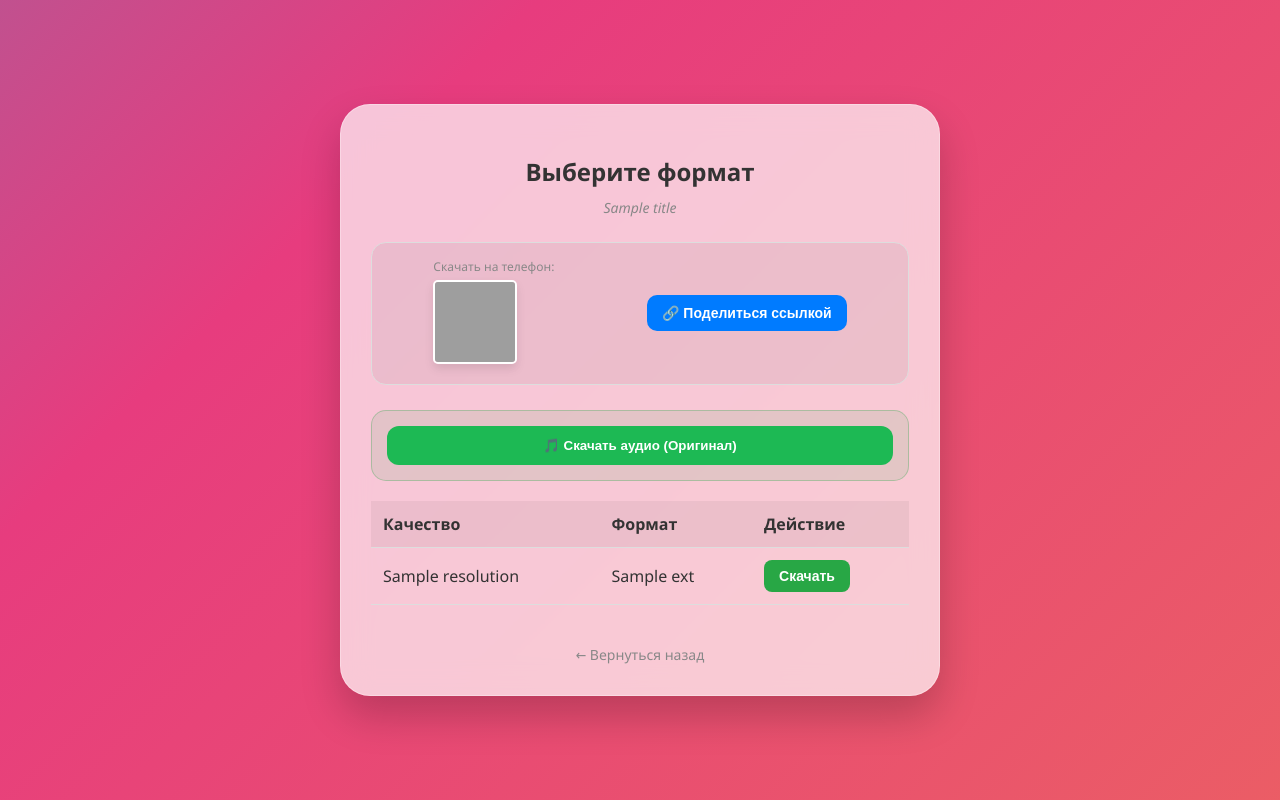
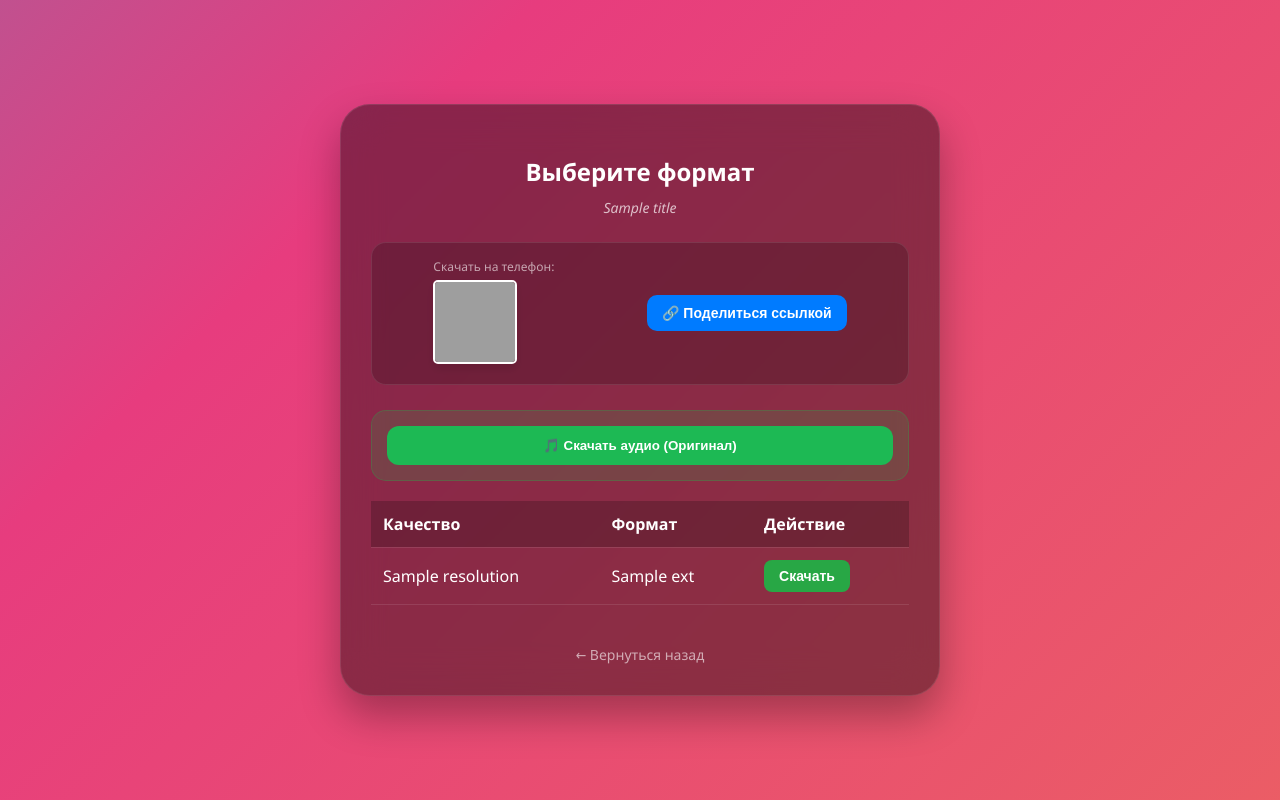
Before and after one commit to kristianoveckin-png/yt-downloader, a Flask app: template templates/options.html in a window 1280 px wide. Run offline with Flask 3, Linux system fonts and the light colour scheme; the template is opened without the code that fills it: most values are stand-ins (such as "Sample title", 1, 10 or a date in 2020); grey boxes are pictures that could not be loaded.

Commit message:
Update options.html

```diff
--- a/templates/options.html
+++ b/templates/options.html
@@ -6,69 +6,56 @@
     <title>Выбор качества</title>
     <link rel="shortcut icon" href="/favicon.ico" type="image/png">
     <style>
-        :root {
-            --bg-color: #f0f2f5; --container-bg: #ffffff; --text-color: #333333;
-            --input-border: #ddd; --accent-color: #28a745; --accent-hover: #218838;
-            --share-color: #007bff; --share-hover: #0056b3; --audio-color: #1db954;
-        }
-        [data-theme="dark"] {
-            --bg-color: #18191a; --container-bg: #242526; --text-color: #e4e6eb;
-            --input-border: #3a3b3c; --accent-color: #34d058; --accent-hover: #2eb84d;
-        }
-        body { font-family: 'Segoe UI', Tahoma, Geneva, Verdana, sans-serif; display: flex; justify-content: center; align-items: center; min-height: 100vh; margin: 0; padding: 20px; box-sizing: border-box; transition: all 0.5s ease;
+        body {
+            font-family: 'Segoe UI', Tahoma, Geneva, Verdana, sans-serif;
+            display: flex; justify-content: center; align-items: center;
+            min-height: 100vh; margin: 0; padding: 20px; box-sizing: border-box;
             background: linear-gradient(-45deg, #ee7752, #e73c7e, #23a6d5, #23d5ab);
             background-size: 400% 400%;
             animation: gradientBG 15s ease infinite;
-            color: var(--text-color);
+            color: #fff;
         }
-        @keyframes gradientBG {
-            0% { background-position: 0% 50%; }
-            50% { background-position: 100% 50%; }
-            100% { background-position: 0% 50%; }
-        }
+        @keyframes gradientBG { 0% { background-position: 0% 50%; } 50% { background-position: 100% 50%; } 100% { background-position: 0% 50%; } }
         .container {
             text-align: center;
-            background: var(--glass-bg, rgba(255,255,255,0.7));
-            backdrop-filter: blur(15px);
-            -webkit-backdrop-filter: blur(15px);
+            background: rgba(0, 0, 0, 0.4);
+            backdrop-filter: blur(20px);
+            -webkit-backdrop-filter: blur(20px);
             padding: 30px;
             border-radius: 30px;
-            border: 1px solid rgba(255, 255, 255, 0.3);
-            box-shadow: 0 20px 40px rgba(0,0,0,0.2);
+            border: 1px solid rgba(255, 255, 255, 0.1);
+            box-shadow: 0 20px 40px rgba(0,0,0,0.3);
             width: 100%; max-width: 600px;
             animation: fadeInUp 0.8s ease-out;
             box-sizing: border-box;
         }
-        @keyframes fadeInUp {
-            from { opacity: 0; transform: translateY(30px); }
-            to { opacity: 1; transform: translateY(0); }
-        }
-        h2 { color: var(--text-color); margin-bottom: 10px; font-size: clamp(20px, 5vw, 24px); }
-        .video-title { color: #888; font-size: 14px; margin-bottom: 25px; font-style: italic; word-wrap: break-word; }
-        .share-section { display: flex; justify-content: space-around; align-items: center; background: rgba(0,0,0,0.05); padding: 15px; border-radius: 15px; margin-bottom: 25px; border: 1px solid var(--input-border); }
+        @keyframes fadeInUp { from { opacity: 0; transform: translateY(30px); } to { opacity: 1; transform: translateY(0); } }
+        h2 { color: #fff; margin-bottom: 10px; font-size: clamp(20px, 5vw, 24px); }
+        .video-title { color: rgba(255,255,255,0.7); font-size: 14px; margin-bottom: 25px; font-style: italic; word-wrap: break-word; }
+        .share-section { display: flex; justify-content: space-around; align-items: center; background: rgba(0,0,0,0.2); padding: 15px; border-radius: 15px; margin-bottom: 25px; border: 1px solid rgba(255,255,255,0.1); }
         .qr-code { width: 80px; height: 80px; border: 2px solid white; border-radius: 5px; box-shadow: 0 5px 10px rgba(0,0,0,0.1); }
-        .share-btn { padding: 10px 15px; background: var(--share-color); color: white; border: none; border-radius: 10px; cursor: pointer; font-weight: bold; font-size: 14px; transition: 0.3s; }
-        .share-btn:hover { background: var(--share-hover); transform: scale(1.05); }
-        .audio-section { background: rgba(40, 167, 69, 0.1); padding: 15px; border-radius: 15px; margin-bottom: 20px; border: 1px solid rgba(40, 167, 69, 0.3); }
-        .btn-audio { padding: 12px 20px; background: var(--audio-color); color: white; border: none; border-radius: 12px; cursor: pointer; font-weight: bold; transition: 0.3s; width: 100%; }
-        .btn-audio:hover { transform: scale(1.02); background: #1aa34a; box-shadow: 0 5px 15px rgba(29, 185, 84, 0.4); }
+        .share-btn { padding: 10px 15px; background: #007bff; color: white; border: none; border-radius: 10px; cursor: pointer; font-weight: bold; font-size: 14px; transition: 0.3s; }
+        .share-btn:hover { background: #0056b3; transform: scale(1.05); }
+        .audio-section { background: rgba(40, 167, 69, 0.2); padding: 15px; border-radius: 15px; margin-bottom: 20px; border: 1px solid rgba(40, 167, 69, 0.3); }
+        .btn-audio { padding: 12px 20px; background: #1db954; color: white; border: none; border-radius: 12px; cursor: pointer; font-weight: bold; transition: 0.3s; width: 100%; }
+        .btn-audio:hover { transform: scale(1.02); background: #1aa3//ed; box-shadow: 0 5px 15px rgba(29, 185, 84, 0.4); }
         .table-wrapper { overflow-x: auto; margin-bottom: 20px; }
         table { width: 100%; border-collapse: collapse; min-width: 300px; }
-        th, td { padding: 12px; border-bottom: 1px solid var(--input-border); text-align: left; }
-        th { background-color: rgba(0,0,0,0.05); color: var(--text-color); }
-        .btn-download { padding: 8px 15px; background: var(--accent-color); color: white; border: none; border-radius: 8px; cursor: pointer; transition: all 0.3s; font-size: 14px; font-weight: bold; }
-        .btn-download:hover { background: var(--accent-hover); transform: scale(1.05); }
-        .btn-back { display: inline-block; margin-top: 20px; text-decoration: none; color: #888; font-size: 14px; transition: 0.3s; }
-        .btn-back:hover { color: var(--text-color); }
+        th, td { padding: 12px; border-bottom: 1px solid rgba(255,255,255,0.1); text-align: left; }
+        th { background-color: rgba(0,0,0,0.2); color: #fff; }
+        .btn-download { padding: 8px 15px; background: #28a745; color: white; border: none; border-radius: 8px; cursor: pointer; transition: all 0.3s; font-size: 14px; font-weight: bold; }
+        .btn-download:hover { background: #218838; transform: scale(1.05); }
+        .btn-back { display: inline-block; margin-top: 20px; text-decoration: none; color: rgba(255,255,255,0.6); font-size: 14px; transition: 0.3s; }
+        .btn-back:hover { color: #fff; }
         #download-loader { display: none; margin: 20px auto; text-align: center; }
-        .spinner { border: 4px solid rgba(0,0,0,0.1); border-top: 4px solid var(--accent-color); border-radius: 50%; width: 40px; height: 40px; animation: spin 1s linear infinite; margin: 0 auto 10px; }
-        .progress-bar { width: 100%; background: rgba(0,0,0,0.1); height: 12px; border-radius: 10px; overflow: hidden; margin-top: 10px; }
-        .progress-fill { width: 0%; height: 100%; background: var(--accent-color); transition: width 0.2s; box-shadow: 0 0 10px var(--accent-color); }
-        #progress-text { font-size: 14px; color: var(--text-color); margin-top: 5px; display: block; }
+        .spinner { border: 4px solid rgba(255,255,255,0.1); border-top: 4px solid #28a745; border-radius: 50%; width: 40px; height: 40px; animation: spin 1s linear infinite; margin: 0 auto 10px; }
+        .progress-bar { width: 100%; background: rgba(0,0,0,0.2); height: 12px; border-radius: 10px; overflow: hidden; margin-top: 10px; }
+        .progress-fill { width: 0%; height: 100%; background: #28a745; transition: width 0.2s; box-shadow: 0 0 10px #28a745; }
+        #progress-text { font-size: 14px; color: #fff; margin-top: 5px; display: block; }
         @keyframes spin { 0% { transform: rotate(0deg); } 100% { transform: rotate(360deg); } }
     </style>
 </head>
-<body data-theme="light">
+<body>
     <div class="container">
         <h2 id="page-title">Выберите формат</h2>
         <div class="video-title" id="video-title">{{ title }}</div>
@@ -79,7 +66,7 @@
         </div>
         <div class="share-section">
             <div style="text-align: left;">
-                <span style="font-size: 12px; color: #888; display: block; margin-bottom: 5px;">Скачать на телефон:</span>
+                <span style="font-size: 12px; color: rgba(255,255,255,0.6); display: block; margin-bottom: 5px;">Скачать на телефон:</span>
                 <img class="qr-code" src="https://api.qrserver.com/v1/create-qr-code/?size=150x150&data=https://yt-downloader-14zn.onrender.com/analyze?url={{ url }}" alt="QR Code">
             </div>
             <button class="share-btn" onclick="copyLink()">🔗 Поделиться ссылкой</button>
```
